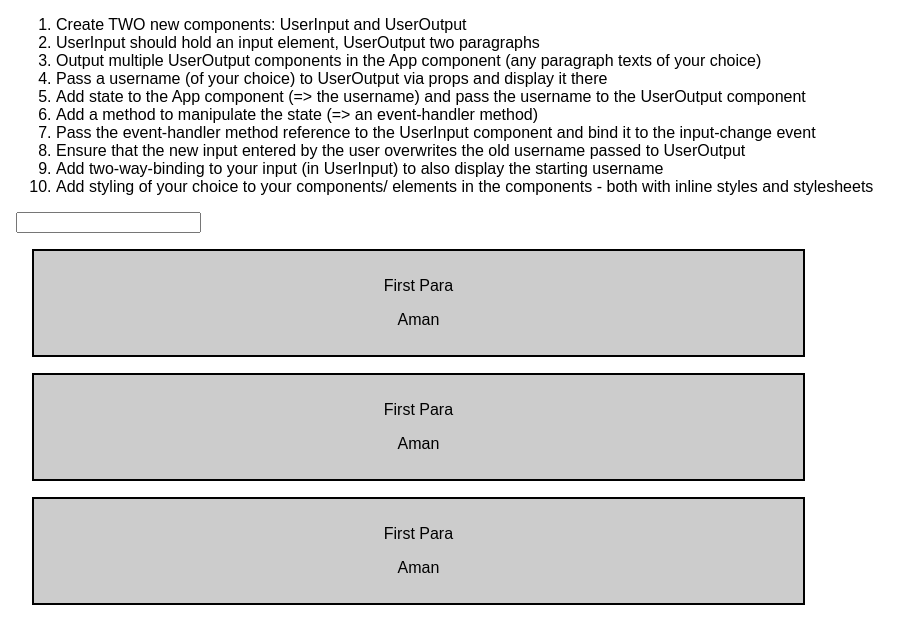
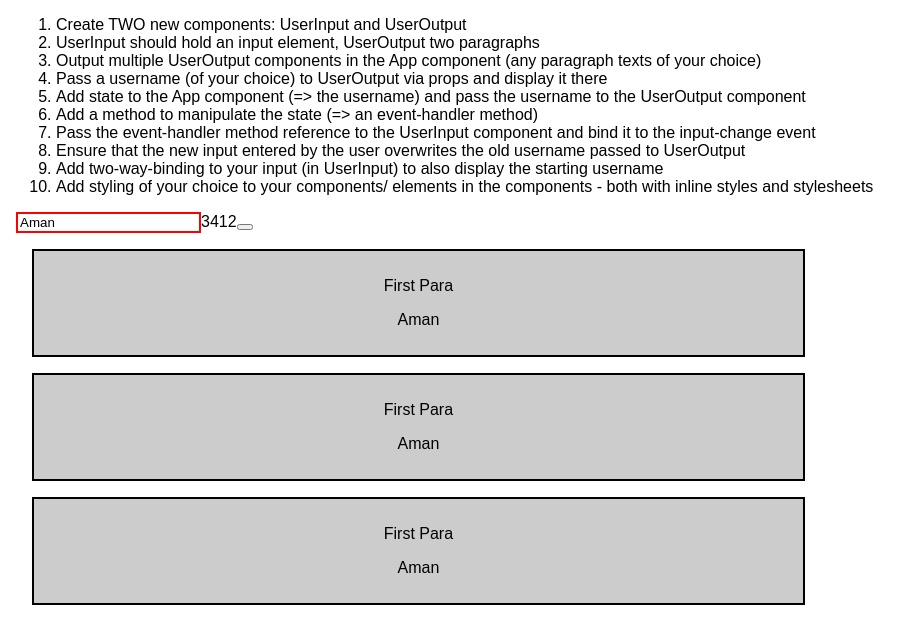
Before and after one commit to GuptaAman08/React-and-Redux-Udemy, a React (Create React App) app in the folder Ass 1/base-syntax--assignment-problem/: page / in a window 1280 px wide. Shown: the top 644 px of the page, without its empty margins (0-920 px from the left). Built offline with nearby package versions, Linux system fonts and the light colour scheme.

Commit message:
adding UserInput component

```diff
--- a/Ass 1/base-syntax--assignment-problem/src/App.js
+++ b/Ass 1/base-syntax--assignment-problem/src/App.js
@@ -6,11 +6,17 @@ import UserOutput from "./UserOutput/UserOutput"
 
 class App extends Component {
     state = {
-        username: "Aman"
+        list_user: [[3,4], [1,2]],
+        username: "Aman",
+        showDiv: true
     }
 
     usernameInputHandler = (val) => {
         this.setState({username: val})
+    }
+
+    handleDivOnClick = () => {
+        this.setState({showDiv: !this.state.showDiv})
     }
 
     render() {
@@ -29,9 +35,14 @@ class App extends Component {
                     <li>Add styling of your choice to your components/ elements in the components - both with inline styles and stylesheets</li>
                 </ol>
                 <UserInput usernameHandler={this.usernameInputHandler} username_val={this.state.username}/>
-                <UserOutput user={this.state.username}/>
-                <UserOutput user={this.state.username}/>
-                <UserOutput user={this.state.username}/>
+                {this.state.list_user}
+                <button onClick={this.handleDivOnClick} value="Click Me"/>
+                {this.state.showDiv && <div>
+                    <UserOutput user={this.state.username} lis={this.state.list_user}/>
+                    <UserOutput user={this.state.username} lis={this.state.list_user}/>
+                    <UserOutput user={this.state.username} lis={this.state.list_user}/>
+                </div>}
+
             </div>
         );
     }
--- a/Ass 1/base-syntax--assignment-problem/src/UserInput/UserInput.js
+++ b/Ass 1/base-syntax--assignment-problem/src/UserInput/UserInput.js
@@ -1,9 +1,12 @@
 import React from 'react';
 
-const UserInput = () => {
+const UserInput = (props) => {
+    const style = {
+        border: "2px solid red"
+    }
+
     return (
-        <input type="text"/>
+        <input type="text" onChange={(e) => {props.usernameHandler(e.target.value)}} value={props.username_val} style={style}/>
     );
 }
-
 export default UserInput;
```
